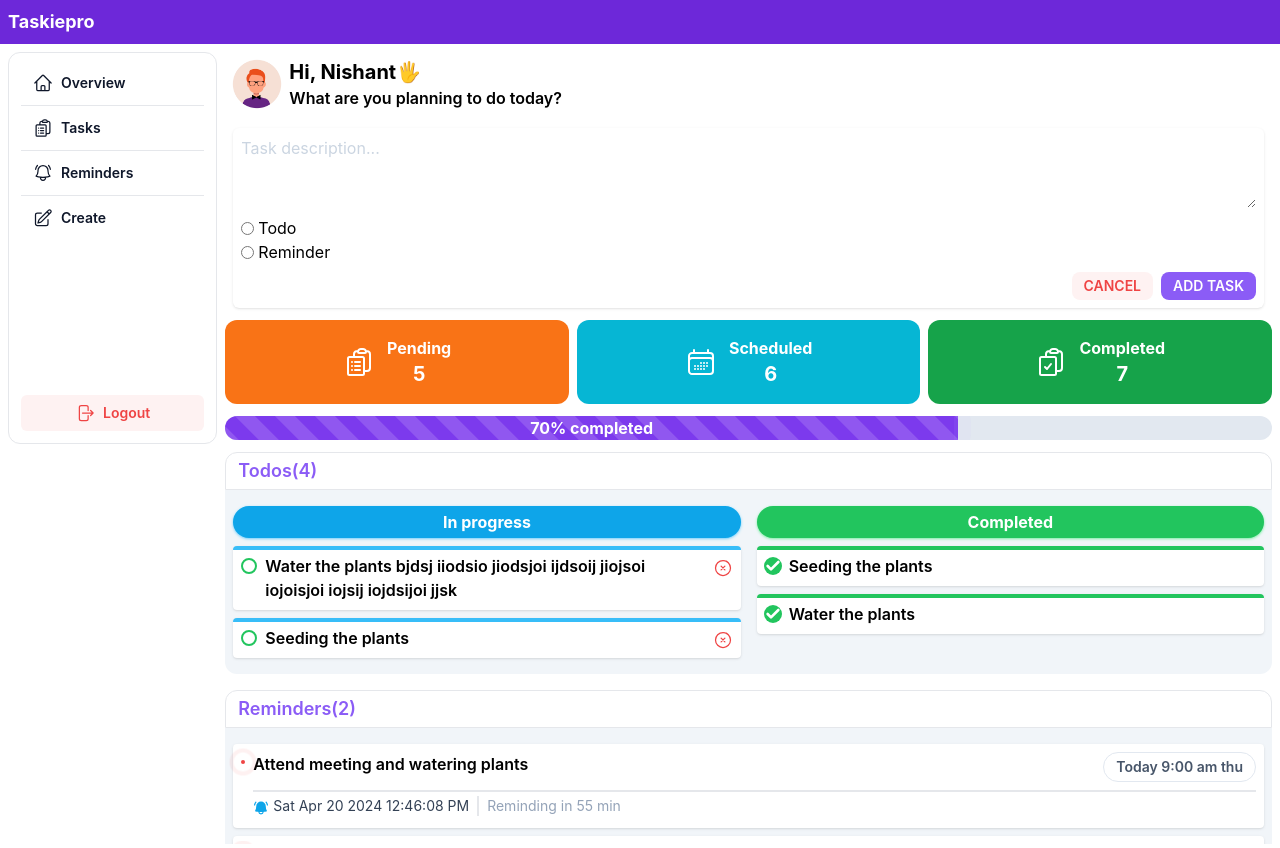
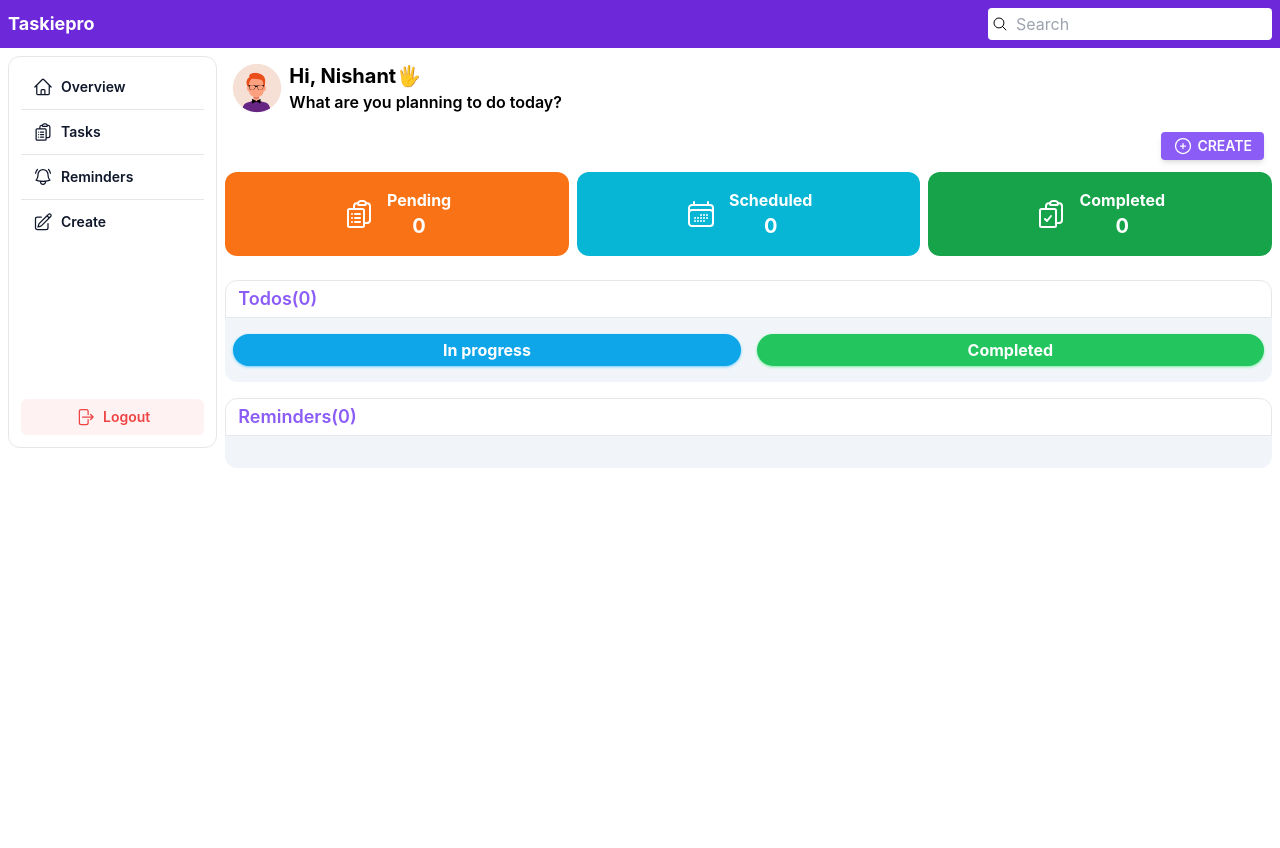
Before and after one commit to NishantMoolya/taskiepro, a React (Create React App) app: page / in a window 1280 px wide. Built offline with nearby package versions, Linux system fonts and the light colour scheme.

Commit message:
implemented redux

```diff
--- a/package.json
+++ b/package.json
@@ -3,11 +3,13 @@
   "version": "0.1.0",
   "private": true,
   "dependencies": {
+    "@reduxjs/toolkit": "^2.2.3",
     "@testing-library/jest-dom": "^5.17.0",
     "@testing-library/react": "^13.4.0",
     "@testing-library/user-event": "^13.5.0",
     "react": "^18.2.0",
     "react-dom": "^18.2.0",
+    "react-redux": "^9.1.1",
     "react-scripts": "5.0.1",
     "web-vitals": "^2.1.4"
   },
--- a/src/components/CreateTask.jsx
+++ b/src/components/CreateTask.jsx
@@ -1,20 +1,28 @@
 import React, { useState } from 'react'
+import { useDispatch } from 'react-redux';
+import { addTask } from '../redux/reducers/taskReducer';
 
-const CreateTask = () => {
+const CreateTask = ({ close }) => {
     const initialTask = {
         title:'',
         date:'',
         category:'',
     }
     const [task,setTask] = useState(initialTask);
-    const handleTask = (e) => {
+    const taskDispatch = useDispatch();
+    const handleInput = (e) => {
+        const { name,value } = e.target;
+        setTask(prev => ({...prev,[name]:value}));
+    }
+    const handleTaskSubmit = (e) => {
         e.preventDefault();
             if(task.title.trim() !== ''){
-                console.log('hello');
                 if(task.category === 'reminder' && task.date !== ''){
-                    console.log('remind');
+                    taskDispatch(addTask(task));
+                    close();
                 }else if(task.category === 'todo'){
-                    console.log('todo');
+                    taskDispatch(addTask(task));
+                    close();
                 }else{
                     console.log('error');
                 }
@@ -22,13 +30,13 @@ const CreateTask = () => {
                 console.log('write title');
             }
     }
-    const handleInput = (e) => {
-        const { name,value } = e.target;
-        setTask(prev => ({...prev,[name]:value}));
+    const handleReset = () => {
+        setTask(initialTask);
+        close();
     }
   return (
-    <form onSubmit={handleTask} onReset={() => setTask(initialTask)} onChange={handleInput} className='bg-white rounded-md shadow p-2 flex flex-col gap-2 mx-2'>
-        <textarea type="text" rows={3} name='title' value={task.title} className='placeholder:text-slate-300 outline-none' placeholder='Task description...' />
+    <form onSubmit={handleTaskSubmit} onReset={handleReset} onChange={handleInput} className='bg-white rounded-md shadow p-2 flex flex-col gap-2 mx-2'>
+        <textarea type="text" rows={2} name='title' value={task.title} className='placeholder:text-slate-300 outline-none resize-none' placeholder='Task description...' />
         <div>
         <label htmlFor="todo" className='flex items-center gap-1'><input type="radio" name="category" value={'todo'} checked={task.category === 'todo'} />Todo</label>
         <label htmlFor="reminder" className='flex items-center gap-1'><input type="radio" name="category" value={'reminder'} checked={task.category === 'reminder'} />Reminder</label>
--- a/src/components/Homepage.jsx
+++ b/src/components/Homepage.jsx
@@ -1,9 +1,10 @@
-import React from 'react'
+import React, { useMemo, useState } from 'react'
 import ReminderItem from './ReminderItem'
 import TaskSubContainer from './TaskSubContainer';
 import avatar from '../assets/person1.jpg'
 import ProgressBar from './ProgressBar';
 import CreateTask from './CreateTask';
+import { useSelector } from 'react-redux';
 
 const taskList = [{
     title: 'water the plants bjdsj iiodsio jiodsjoi ijdsoij jiojsoi iojoisjoi iojsij iojdsijoi jjsk',
@@ -21,8 +22,21 @@ const taskList = [{
     title: 'water the plants',
     completed: true
 }];
+const Homepage = () => {
+    const tasks = useSelector(state => state.tasks);
+    const [showInput, setShowInput] = useState(false);
 
-const Homepage = () => {
+    const taskData = useMemo(() => {
+        const completed = tasks.todos.filter(todo => todo.completed === true).length;
+        const totaltodo = tasks.todos.length;
+        const pending = tasks.todos.filter(todo => todo.completed === false).length;
+        const progress = Math.ceil(completed/totaltodo*100);
+        return { progress,completed,totaltodo,pending }
+    }, [tasks.todos]);
+    //const pending = useMemo(() => tasks.todos.filter(todo => todo.completed === false).length, [tasks.todos]);
+    const scheduled = useMemo(() => tasks.reminders.length, [tasks.reminders]);
+    //const completed = useMemo(() => tasks.todos.filter(todo => todo.completed === true).length, [tasks.todos]);
+
     return (
         <div className='flex flex-col gap-3'>
             <div className='flex items-center px-2 sm:px-0'>
@@ -32,7 +46,12 @@ const Homepage = () => {
                     <p className='font-semibold text-base'>What are you planning to do today?</p>
                 </div>
             </div>
-            <CreateTask />
+            {!showInput && <button onClick={() => setShowInput(true)} className='uppercase bg-violet-500 text-sm font-semibold py-1 px-3 rounded shadow-md text-white self-center sm:self-end mx-2 flex items-center justify-center gap-1'>
+                <svg xmlns="http://www.w3.org/2000/svg" fill="none" viewBox="0 0 24 24" strokeWidth={1.5} stroke="currentColor" className="w-5 h-5">
+                    <path strokeLinecap="round" strokeLinejoin="round" d="M12 9v6m3-3H9m12 0a9 9 0 1 1-18 0 9 9 0 0 1 18 0Z" />
+                </svg>
+                Create</button>}
+            {showInput && <CreateTask close={() => setShowInput(false)} />}
             <div className='flex text-white font-bold flex-wrap gap-2 px-2 sm:px-0'>
                 <div className='bg-orange-500 rounded-xl p-4 flex justify-center gap-3 items-center flex-1'>
                     <svg xmlns="http://www.w3.org/2000/svg" fill="none" viewBox="0 0 24 24" strokeWidth={1.5} stroke="currentColor" className="w-8 h-8">
@@ -40,7 +59,7 @@ const Homepage = () => {
                     </svg>
                     <div className='flex flex-col items-center'>
                         <p>Pending</p>
-                        <p className='text-xl'>5</p>
+                        <p className='text-xl'>{taskData.pending}</p>
                     </div>
                 </div>
                 <div className='bg-cyan-500 rounded-xl p-4 flex justify-center gap-3 items-center flex-1'>
@@ -48,8 +67,8 @@ const Homepage = () => {
                         <path strokeLinecap="round" strokeLinejoin="round" d="M6.75 3v2.25M17.25 3v2.25M3 18.75V7.5a2.25 2.25 0 0 1 2.25-2.25h13.5A2.25 2.25 0 0 1 21 7.5v11.25m-18 0A2.25 2.25 0 0 0 5.25 21h13.5A2.25 2.25 0 0 0 21 18.75m-18 0v-7.5A2.25 2.25 0 0 1 5.25 9h13.5A2.25 2.25 0 0 1 21 11.25v7.5m-9-6h.008v.008H12v-.008ZM12 15h.008v.008H12V15Zm0 2.25h.008v.008H12v-.008ZM9.75 15h.008v.008H9.75V15Zm0 2.25h.008v.008H9.75v-.008ZM7.5 15h.008v.008H7.5V15Zm0 2.25h.008v.008H7.5v-.008Zm6.75-4.5h.008v.008h-.008v-.008Zm0 2.25h.008v.008h-.008V15Zm0 2.25h.008v.008h-.008v-.008Zm2.25-4.5h.008v.008H16.5v-.008Zm0 2.25h.008v.008H16.5V15Z" />
                     </svg>
                     <div className='flex flex-col items-center'>
-                    <p>Scheduled</p>
-                    <p className='text-xl'>6</p>
+                        <p>Scheduled</p>
+                        <p className='text-xl'>{scheduled}</p>
                     </div>
                 </div>
                 <div className='bg-green-600 rounded-xl p-4 flex justify-center gap-3 items-center flex-1'>
@@ -57,31 +76,27 @@ const Homepage = () => {
                         <path strokeLinecap="round" strokeLinejoin="round" d="M11.35 3.836c-.065.21-.1.433-.1.664 0 .414.336.75.75.75h4.5a.75.75 0 0 0 .75-.75 2.25 2.25 0 0 0-.1-.664m-5.8 0A2.251 2.251 0 0 1 13.5 2.25H15c1.012 0 1.867.668 2.15 1.586m-5.8 0c-.376.023-.75.05-1.124.08C9.095 4.01 8.25 4.973 8.25 6.108V8.25m8.9-4.414c.376.023.75.05 1.124.08 1.131.094 1.976 1.057 1.976 2.192V16.5A2.25 2.25 0 0 1 18 18.75h-2.25m-7.5-10.5H4.875c-.621 0-1.125.504-1.125 1.125v11.25c0 .621.504 1.125 1.125 1.125h9.75c.621 0 1.125-.504 1.125-1.125V18.75m-7.5-10.5h6.375c.621 0 1.125.504 1.125 1.125v9.375m-8.25-3 1.5 1.5 3-3.75" />
                     </svg>
                     <div className='flex flex-col items-center'>
-                    <p>Completed</p>
-                    <p className='text-xl'>7</p>
+                        <p>Completed</p>
+                        <p className='text-xl'>{taskData.completed}</p>
                     </div>
                 </div>
             </div>
-            <div className='flex flex-col sm:flex-row flex-wrap sm:items-center px-2 sm:px-0'>
-            <ProgressBar />
-            {/* <div className='bg-violet-500 p-3 flex flex-col items-center justify-center text-white rounded-xl'>
-                <span className='text-2xl font-bold'>70%</span>
-                <p className='text-lg font-semibold'>Completed</p>
-            </div> */}
+            <div className='px-2 sm:px-0'>
+                {tasks.todos.length !== 0 && <ProgressBar progress={taskData.progress} />}
             </div>
             <div className='flex flex-col gap-4'>
                 <div className='flex flex-col'>
-                    <p className='bg-white py-1 px-3 text-lg font-semibold capitalize sm:border rounded-t-xl text-violet-500'>Todos(4)</p>
+                    <p className='bg-white py-1 px-3 text-lg font-semibold capitalize sm:border rounded-t-xl text-violet-500'>Todos({taskData.totaltodo})</p>
                     <div className='flex flex-col sm:flex-row bg-slate-100 py-2 sm:rounded-b-xl'>
-                        <TaskSubContainer list={taskList.filter(val => val.completed === false)} />
-                        <TaskSubContainer list={taskList.filter(val => val.completed === true)} />
+                        <TaskSubContainer list={tasks.todos?.filter(val => val.completed === false)} completed={false} />
+                        <TaskSubContainer list={tasks.todos?.filter(val => val.completed === true)} completed={true} />
                     </div>
                 </div>
                 <div className='flex flex-col'>
-                    <p className='bg-white py-1 px-3 text-lg font-semibold capitalize sm:border rounded-t-xl text-violet-500'>Reminders(2)</p>
+                    <p className='bg-white py-1 px-3 text-lg font-semibold capitalize sm:border rounded-t-xl text-violet-500'>Reminders({scheduled})</p>
                     <div className='flex flex-col gap-2 bg-slate-100 py-4 px-2 sm:rounded-b-xl'>
                         {
-                            taskList.map((task, ind) => <ReminderItem key={ind} />)
+                            tasks.reminders?.map(task => <ReminderItem key={task._id} task={task} />)
                         }
                     </div>
                 </div>
--- a/src/components/Navbar.jsx
+++ b/src/components/Navbar.jsx
@@ -2,8 +2,17 @@ import React from 'react'
 
 const Navbar = () => {
   return (
-    <div className='flex bg-violet-700 w-full p-2'>
-        <h4 className='text-lg font-bold text-white'>Taskiepro</h4>
+    <div className='flex bg-violet-700 w-full p-2 items-center justify-between'>
+      <h4 className='text-lg font-bold text-white'>Taskiepro</h4>
+      <div className='bg-white rounded hidden items-center gap-1 px-1 sm:flex'>
+        <svg xmlns="http://www.w3.org/2000/svg" fill="none" viewBox="0 0 24 24" strokeWidth={1.5} stroke="currentColor" className="w-4 h-4">
+          <path strokeLinecap="round" strokeLinejoin="round" d="m21 21-5.197-5.197m0 0A7.5 7.5 0 1 0 5.196 5.196a7.5 7.5 0 0 0 10.607 10.607Z" />
+        </svg>
+        <input type="search" placeholder='Search' className='outline-none p-1' />
+      </div>
+      <svg xmlns="http://www.w3.org/2000/svg" fill="none" viewBox="0 0 24 24" strokeWidth={1.5} stroke="currentColor" className="w-5 h-5 text-white sm:hidden">
+          <path strokeLinecap="round" strokeLinejoin="round" d="m21 21-5.197-5.197m0 0A7.5 7.5 0 1 0 5.196 5.196a7.5 7.5 0 0 0 10.607 10.607Z" />
+        </svg>
     </div>
   )
 }
--- a/src/components/ProgressBar.jsx
+++ b/src/components/ProgressBar.jsx
@@ -1,14 +1,22 @@
-import React from 'react'
+import React, { useEffect, useRef, useState } from 'react'
 import '../styles/progressbar.css'
 
-const ProgressBar = () => {
-    let progress = 70;
+const ProgressBar = ({ progress }) => {
+    //let progress = 0;
+    const progressFrameRef = useRef();
+    const [threshold, setThreshold] = useState(0);
+    useEffect(() => {
+      const occupied = progressFrameRef.current.clientWidth/2 - 59;
+      const totalAvailable = progressFrameRef.current.clientWidth;
+      setThreshold(occupied/ totalAvailable * 100);
+    },[]);
+    //Math.min(100,Math.max(0,progress));
   return (
-  <div className="progress-striped active bg-slate-200 rounded-xl overflow-hidden flex flex-1 w-full">
-      <div role={"progressbar progress-striped"} style={{width:`${progress}%`}} className="progress-bar bg-violet-600 flex items-center justify-center text-white font-bold">
-        <span>{progress}% completed</span>
-    </div>
-        {progress < 100 && <span className='h-full bg-violet-300 text-transparent rounded-r-3xl animate-ping'>h</span>}
+  <div ref={progressFrameRef} className="progress-striped active bg-slate-100 rounded-xl overflow-hidden relative flex flex-1 w-full justify-center items-center">
+      <div role="progressbar" aria-valuemin={0} aria-valuemax={100} aria-valuenow={progress} style={{width:`${progress}%`}} className="progress-bar absolute left-0 h-full bg-violet-600 flex items-center justify-end">
+        {progress < 100 && <span className='h-full w-2 bg-violet-300 text-transparent rounded-r-3xl animate-ping absolute right-[-8px]'></span>}
+     </div>
+        <span className={`${progress > threshold?'text-white':'text-black'} font-bold z-10`}>{progress}% completed</span>
     </div>
   )
 }
--- a/src/components/ReminderItem.jsx
+++ b/src/components/ReminderItem.jsx
@@ -1,6 +1,27 @@
-import React from 'react'
+import React, { useEffect, useState } from 'react'
 
-const ReminderItem = () => {
+const getRemaining = (endtime) => {
+    const today = new Date().getTime();
+    const remindDate = new Date(endtime).getTime();
+    const diff = remindDate - today;
+    const seconds = Math.floor( (diff/1000) % 60 );
+    const minutes = Math.floor( (diff/1000/60) % 60 );
+    const hours = Math.floor( (diff/(1000*60*60)) % 24 );
+    const days = Math.floor( diff/(1000*60*60*24) );
+    return {
+      days,
+      hours,
+      minutes,
+      seconds
+    };
+  }
+const ReminderItem = ({ task }) => {
+    const [remainingTime, setRemainingTime] = useState(null);
+
+    useEffect(() => {
+        setRemainingTime(getRemaining(task.date));
+    },[]);
+
     return (
         <div className='bg-white flex gap-2 rounded shadow p-2'>
             <span className='flex items-center justify-center bg-red-500 w-1 h-1 mt-2 self-start rounded-full'>
@@ -8,8 +29,8 @@ const ReminderItem = () => {
             </span>
             <div className='flex flex-col flex-1 gap-2 divide-y-2'>
                 <div className='flex justify-between flex-wrap gap-1'>
-                <p className='font-semibold text-base'>Attend meeting and watering plants</p>
-                <p className='font-semibold text-sm text-slate-600 border  border-slate-200 self-start py-1 px-3 rounded-2xl'>Today 9:00 am thu</p>
+                <p className='font-semibold text-base first-letter:capitalize'>{task.title}</p>
+                <p className='font-semibold text-sm text-slate-600 border  border-slate-200 self-start py-1 px-3 rounded-2xl'>{new Date().toDateString()}</p>
                 </div>
                 <div className='flex gap-2 py-1 divide-x-2'>
                 <span className='flex self-start gap-1 text-sm text-slate-700'>
@@ -17,9 +38,11 @@ const ReminderItem = () => {
                             <path d="M4.214 3.227a.75.75 0 0 0-1.156-.955 8.97 8.97 0 0 0-1.856 3.825.75.75 0 0 0 1.466.316 7.47 7.47 0 0 1 1.546-3.186ZM16.942 2.272a.75.75 0 0 0-1.157.955 7.47 7.47 0 0 1 1.547 3.186.75.75 0 0 0 1.466-.316 8.971 8.971 0 0 0-1.856-3.825Z" />
                             <path fillRule="evenodd" d="M10 2a6 6 0 0 0-6 6c0 1.887-.454 3.665-1.257 5.234a.75.75 0 0 0 .515 1.076 32.91 32.91 0 0 0 3.256.508 3.5 3.5 0 0 0 6.972 0 32.903 32.903 0 0 0 3.256-.508.75.75 0 0 0 .515-1.076A11.448 11.448 0 0 1 16 8a6 6 0 0 0-6-6Zm0 14.5a2 2 0 0 1-1.95-1.557 33.54 33.54 0 0 0 3.9 0A2 2 0 0 1 10 16.5Z" clipRule="evenodd" />
                         </svg>
-                        <p>{new Date().toDateString()+' '+new Date().toLocaleTimeString()}</p>
+                        <p>{new Date(task.date).toDateString()+' '+new Date(task.date).toLocaleTimeString()}</p>
                     </span>
-                    <p className='text-sm text-slate-400 pl-2'>Reminding in 55 min</p>
+                    <p className='text-sm text-slate-400 pl-2'>
+                    Reminding in {remainingTime?.days?`${remainingTime.days}day`:null} {remainingTime?.hours?`${remainingTime.hours}hr`:null} {remainingTime?.minutes?`${remainingTime.minutes}min`:null}
+                    </p>
                 </div>
             </div>
         </div>
--- a/src/components/TaskItem.jsx
+++ b/src/components/TaskItem.jsx
@@ -1,10 +1,13 @@
 import React from 'react'
+import { useDispatch } from 'react-redux'
+import { markCompleted, removeTask } from '../redux/reducers/taskReducer';
 
 const TaskItem = ({ task }) => {
+  const taskDispatch = useDispatch();
   return (
     <div className={`bg-white flex gap-2 px-2 py-2 pt-1 rounded shadow border-t-4 ${task.completed ? 'border-green-500' : 'border-sky-400'}`}>
       {task.completed ? <input type="checkbox" checked={true} className='appearance-none w-4 h-4 border-2 border-green-500 rounded-full mt-1 relative peer checked:ring-1 checked:ring-green-500 checked:bg-green-500 checked:text-white shrink-0 hover:cursor-pointer' />
-        : <input type="checkbox" className='appearance-none w-4 h-4 border-2 border-green-500 rounded-full mt-1 relative peer checked:ring-1 checked:ring-green-500 checked:bg-green-500 checked:text-white shrink-0 hover:cursor-pointer' />}
+        : <input type="checkbox" onClick={() => taskDispatch(markCompleted(task._id))} className='appearance-none w-4 h-4 border-2 border-green-500 rounded-full mt-1 relative peer checked:ring-1 checked:ring-green-500 checked:bg-green-500 checked:text-white shrink-0 hover:cursor-pointer' />}
       <svg
         className="absolute w-4 h-4 pointer-events-none hidden peer-checked:block stroke-white mt-1 outline-none"
         xmlns="http://www.w3.org/2000/svg"
@@ -18,7 +21,7 @@ const TaskItem = ({ task }) => {
         <polyline points="20 6 9 17 4 12"></polyline>
       </svg>
       <p className='first-letter:capitalize font-semibold sm:text-base text-sm flex-1'>{task.title}</p>
-      {!task.completed && <button className='text-red-500 mt-1 flex self-start'>
+      {!task.completed && <button onClick={() => taskDispatch(removeTask(task._id))} className='text-red-500 mt-1 flex self-start'>
         <svg xmlns="http://www.w3.org/2000/svg" fill="none" viewBox="0 0 24 24" strokeWidth={1.5} stroke="currentColor" className="w-5 h-5">
           <path strokeLinecap="round" strokeLinejoin="round" d="m9.75 9.75 4.5 4.5m0-4.5-4.5 4.5M21 12a9 9 0 1 1-18 0 9 9 0 0 1 18 0Z" />
         </svg>
--- a/src/components/TaskSubContainer.jsx
+++ b/src/components/TaskSubContainer.jsx
@@ -1,14 +1,14 @@
 import React from 'react'
 import TaskItem from './TaskItem'
 
-const TaskSubContainer = ({ list }) => {
+const TaskSubContainer = ({ list,completed }) => {
     return (
         <div className='flex flex-col flex-1 gap-2 rounded p-2'>
-            <div className={`${list[0].completed?'bg-green-500 shadow-green-300':'bg-sky-500 shadow-sky-300'} py-1 px-3 rounded-3xl shadow`}>
-                <p className={`text-base font-bold text-center text-white`}>{list[0].completed?'Completed':'In progress'}</p>
+            <div className={`${completed?'bg-green-500 shadow-green-300':'bg-sky-500 shadow-sky-300'} py-1 px-3 rounded-3xl shadow`}>
+                <p className={`text-base font-bold text-center text-white`}>{completed?'Completed':'In progress'}</p>
             </div>
             {
-                list.map((task, ind) => <TaskItem key={ind} task={task} />)
+                list?.map((task, ind) => <TaskItem key={ind} task={task} />)
             }
         </div>
     )
--- a/src/index.js
+++ b/src/index.js
@@ -2,10 +2,14 @@ import React from 'react';
 import ReactDOM from 'react-dom/client';
 import './index.css';
 import App from './components/App';
+import { Provider } from 'react-redux';
+import store from './redux/store';
 
 const root = ReactDOM.createRoot(document.getElementById('root'));
 root.render(
   <React.StrictMode>
-    <App />
+    <Provider store={store}>
+      <App />
+    </Provider>
   </React.StrictMode>
 );
--- /dev/null
+++ b/src/redux/reducers/taskReducer.js
@@ -0,0 +1,31 @@
+import { createSlice } from "@reduxjs/toolkit";
+
+const tasksSlice = createSlice({
+    name:'tasks',
+    initialState:{
+        todos:[],
+        reminders:[]
+    },
+    reducers:{
+     addTask:(state,action) => {
+        const { title,date,category } = action.payload;
+        if(category === 'todo'){
+            state.todos.push({title,completed:false,_id:Date.now()});
+        }else{
+            state.reminders.push({title,date,_id:Date.now()});
+        }
+     },
+     markCompleted:(state,action) => {
+        state.todos.map(task => {if(task._id === action.payload) task.completed = true});
+    },
+    removeTask:(state,action) => {
+        const ind = state.todos.findIndex(task => task._id === action.payload);
+        state.todos.splice(ind,1);
+    }
+
+}
+
+});
+
+export const { addTask,markCompleted,removeTask } = tasksSlice.actions;
+export default tasksSlice.reducer;
--- /dev/null
+++ b/src/redux/store.js
@@ -0,0 +1,10 @@
+import { configureStore } from "@reduxjs/toolkit";
+import taskReducer from "./reducers/taskReducer";
+
+const store = configureStore({
+    reducer:{
+        tasks:taskReducer
+    }
+});
+
+export default store;
```
Also changed, not shown: 1 other file (tests, documents, lock files or other folders).
